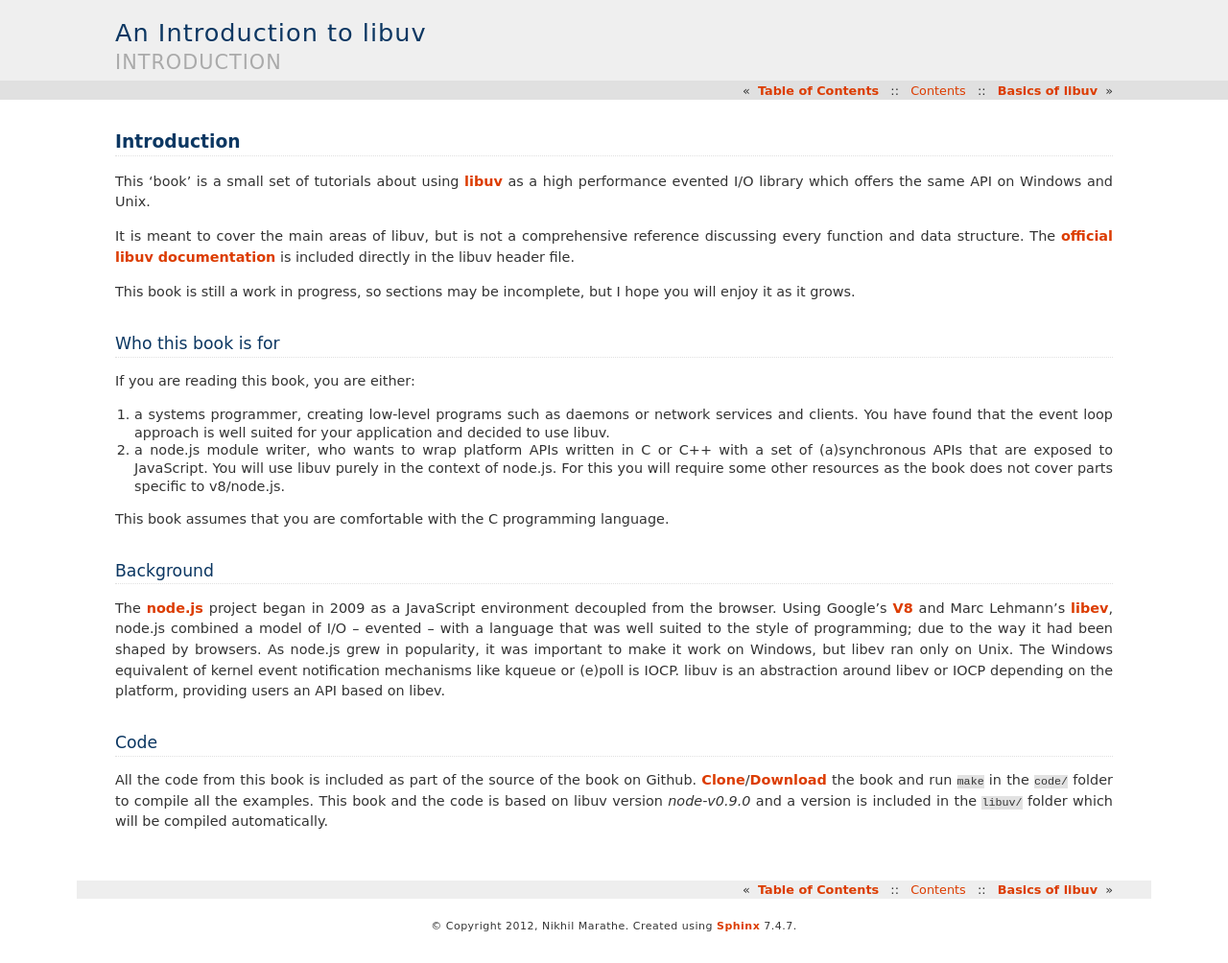
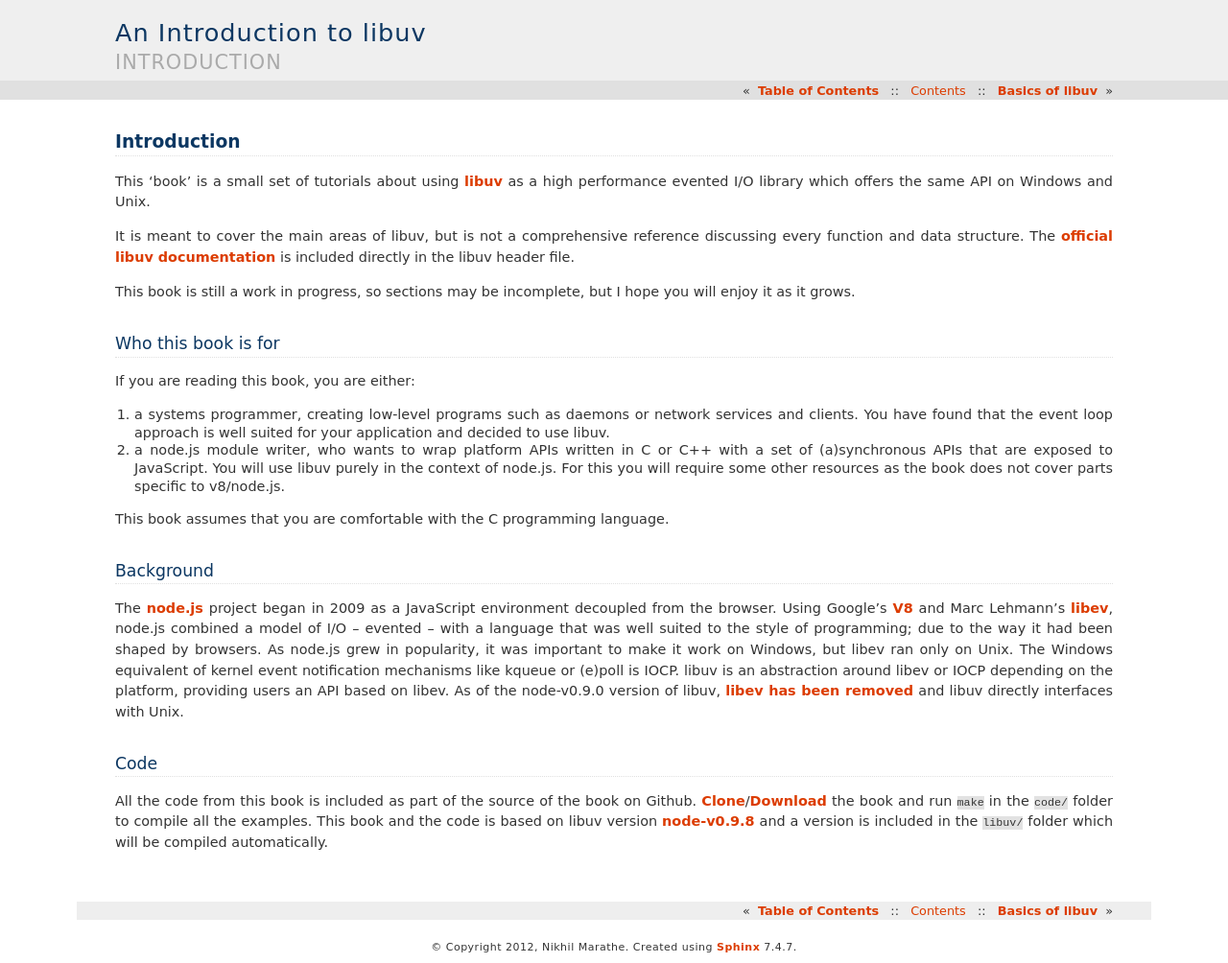
Before and after one commit to nikhilm/uvbook, a Sphinx documentation site: the page built from source/introduction.rst, in a window 1280 px wide. Shown: the whole page at 96% size. Built offline with Sphinx 7.4.7, drawn with Linux system fonts in a browser that asks for light colours; formulas are drawn with MathJax 3; before the commit the page ends 983 px from its top, so only the background shows below that.

Commit message:
Update text and includes for new version of libuv

```diff
--- a/source/basics.rst
+++ b/source/basics.rst
@@ -111,7 +111,7 @@
 
 .. rubric:: libuv watchers
 .. literalinclude:: ../libuv/include/uv.h
-    :lines: 184-202
+    :lines: 190-207
 
 .. note::
 
--- a/source/introduction.rst
+++ b/source/introduction.rst
@@ -41,6 +41,8 @@
 libev ran only on Unix. The Windows equivalent of kernel event notification
 mechanisms like kqueue or (e)poll is IOCP. libuv is an abstraction around libev
 or IOCP depending on the platform, providing users an API based on libev.
+As of the node-v0.9.0 version of libuv, `libev has been removed`_ and libuv
+directly interfaces with Unix.
 
 Code
 ----
@@ -48,13 +50,14 @@
 All the code from this book is included as part of the source of the book on
 Github. `Clone`_/`Download`_ the book and run ``make`` in the ``code/``
 folder to compile all the examples. This book and the code is based on libuv
-version `node-v0.9.0` and a version is included in the ``libuv/`` folder
+version `node-v0.9.8`_ and a version is included in the ``libuv/`` folder
 which will be compiled automatically.
 
 .. _Clone: https://github.com/nikhilm/uvbook
 .. _Download: https://github.com/nikhilm/uvbook/downloads
-.. _node-v0.9.0: https://github.com/joyent/libuv/tags
+.. _node-v0.9.8: https://github.com/joyent/libuv/tags
 .. _V8: http://code.google.com/p/v8/
 .. _libev: http://software.schmorp.de/pkg/libev.html
 .. _libuv: https://github.com/joyent/libuv
 .. _node.js: http://www.nodejs.org
+.. _libev has been removed: https://github.com/joyent/libuv/issues/485
--- a/source/networking.rst
+++ b/source/networking.rst
@@ -153,7 +153,7 @@
 A socket can (un)subscribe to a multicast group using:
 
 .. literalinclude:: ../libuv/include/uv.h
-    :lines: 738-740
+    :lines: 796-798
 
 where ``membership`` is ``UV_JOIN_GROUP`` or ``UV_LEAVE_GROUP``.
 
--- a/source/processes.rst
+++ b/source/processes.rst
@@ -168,7 +168,7 @@
 ``uv_stdio_container_t``, which is:
 
 .. literalinclude:: ../libuv/include/uv.h
-    :lines: 1188-1195
+    :lines: 1263-1270
 
 where flags can have several values. Use ``UV_IGNORE`` if it isn't going to be
 used. If the first three ``stdio`` fields are marked as ``UV_IGNORE`` they'll
--- a/source/threads.rst
+++ b/source/threads.rst
@@ -78,7 +78,7 @@
 
 .. rubric:: libuv mutex functions
 .. literalinclude:: ../libuv/include/uv.h
-    :lines: 1672-1676
+    :lines: 1834-1838
 
 The ``uv_mutex_init()`` and ``uv_mutex_trylock()`` functions will return 0 on
 success, -1 on error instead of error codes.
```
Also changed, not shown: source/filesystem.rst (+7 -8 lines).
